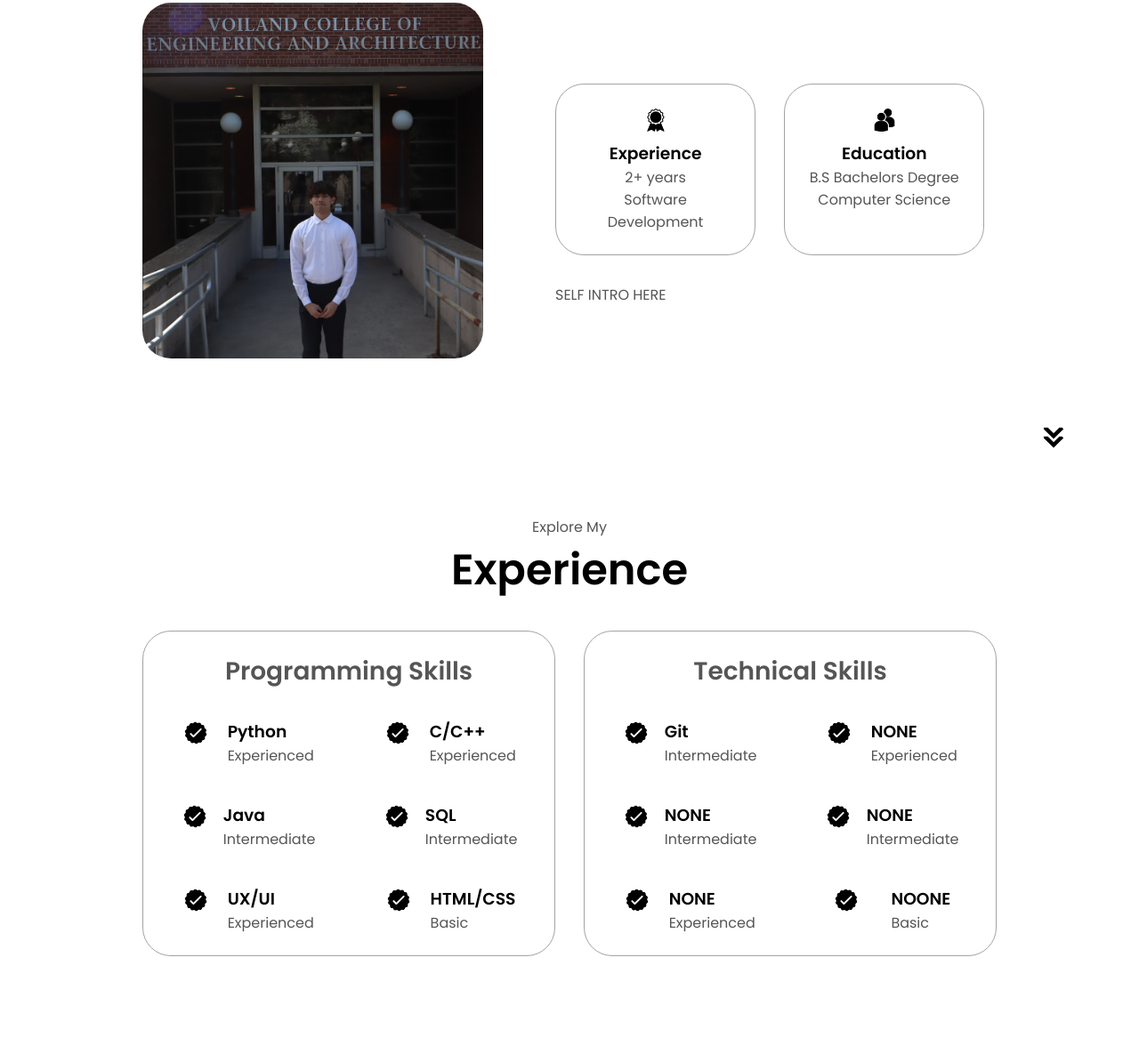
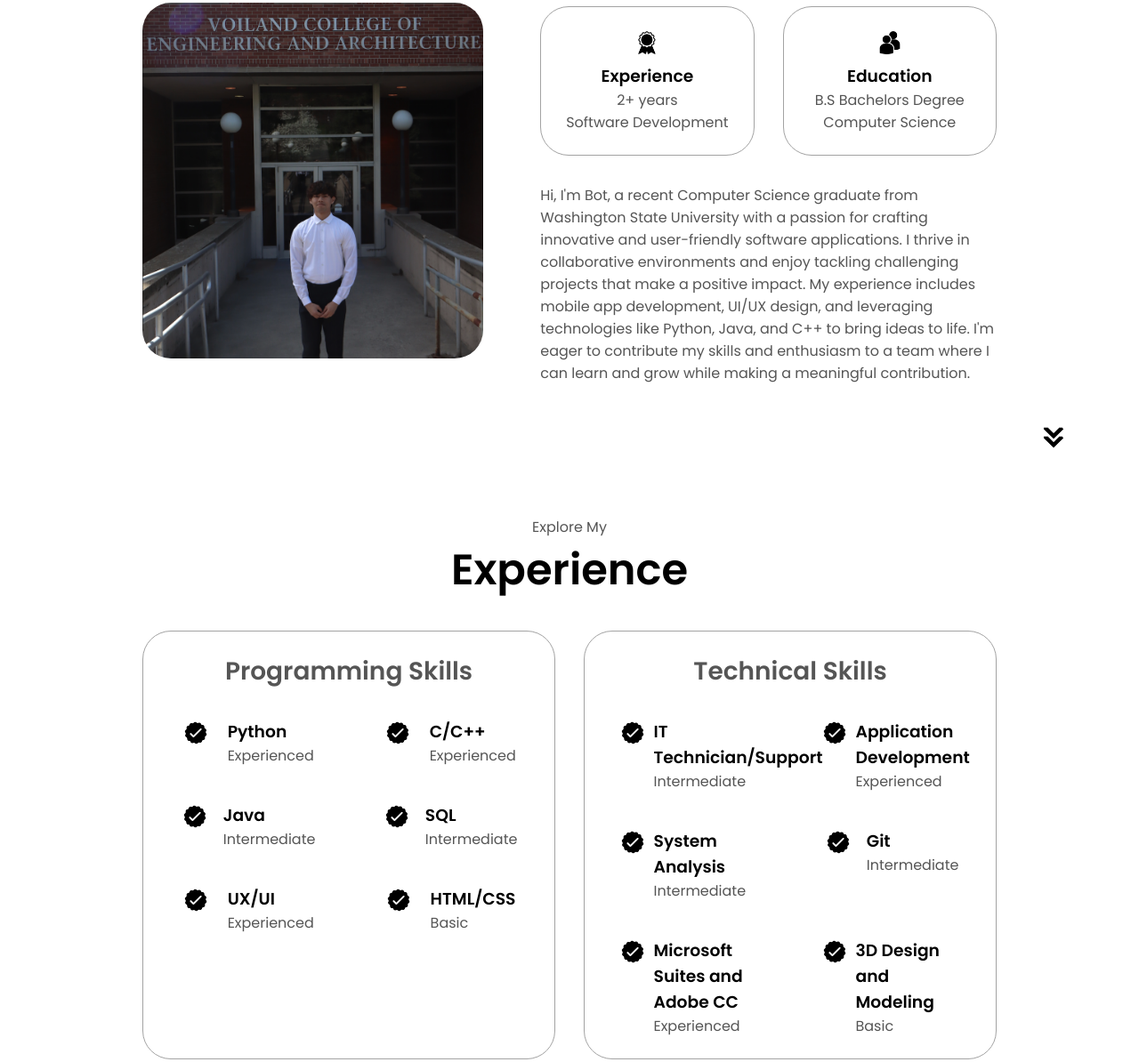
Before and after one commit to WBotCS/my-website-portfolio-, a plain HTML site: page index.html in a window 1280 px wide. Shown: the part 996-2190 px from the top of the page at 89% size. Drawn offline with Linux system fonts and the light colour scheme.

Commit message:
adding detail for the html page

```diff
--- a/index.html
+++ b/index.html
@@ -103,7 +103,10 @@
                     </div>
                     <div class="text-container">
                         <p>
-                            SELF INTRO HERE
+                            Hi, I'm Bot, a recent Computer Science graduate from Washington State University with a passion for crafting innovative and user-friendly software applications.
+                            I thrive in collaborative environments and enjoy tackling challenging projects that make a positive impact.
+                            My experience includes mobile app development, UI/UX design, and leveraging technologies like Python, Java, and C++ to bring ideas to life.
+                            I'm eager to contribute my skills and enthusiasm to a team where I can learn and grow while making a meaningful contribution.
                         </p>
                     </div>
                 </div>
@@ -194,6 +197,36 @@
                                 class="icon"
                                 />
                                 <div>
+                                    <h3>IT Technician/Support</h3>
+                                    <p>Intermediate</p>
+                                </div>
+                            </article>
+                            <article>
+                                <img src="./assets/checkmark.png"
+                                alt="Experience icon"
+                                class="icon"
+                                />
+                                <div>
+                                    <h3>Application Development</h3>
+                                    <p>Experienced</p>
+                                </div>
+                            </article>
+                            <article>
+                                <img src="./assets/checkmark.png"
+                                alt="Experience icon"
+                                class="icon"
+                                />
+                                <div>
+                                    <h3>System Analysis</h3>
+                                    <p>Intermediate</p>
+                                </div>
+                            </article>
+                            <article>
+                                <img src="./assets/checkmark.png"
+                                alt="Experience icon"
+                                class="icon"
+                                />
+                                <div>
                                     <h3>Git</h3>
                                     <p>Intermediate</p>
                                 </div>
@@ -204,7 +237,7 @@
                                 class="icon"
                                 />
                                 <div>
-                                    <h3>NONE</h3>
+                                    <h3>Microsoft Suites and Adobe CC</h3>
                                     <p>Experienced</p>
                                 </div>
                             </article>
@@ -214,37 +247,7 @@
                                 class="icon"
                                 />
                                 <div>
-                                    <h3>NONE</h3>
-                                    <p>Intermediate</p>
-                                </div>
-                            </article>
-                            <article>
-                                <img src="./assets/checkmark.png"
-                                alt="Experience icon"
-                                class="icon"
-                                />
-                                <div>
-                                    <h3>NONE</h3>
-                                    <p>Intermediate</p>
-                                </div>
-                            </article>
-                            <article>
-                                <img src="./assets/checkmark.png"
-                                alt="Experience icon"
-                                class="icon"
-                                />
-                                <div>
-                                    <h3>NONE</h3>
-                                    <p>Experienced</p>
-                                </div>
-                            </article>
-                            <article>
-                                <img src="./assets/checkmark.png"
-                                alt="Experience icon"
-                                class="icon"
-                                />
-                                <div>
-                                    <h3>NOONE</h3>
+                                    <h3>3D Design and Modeling</h3>
                                     <p>Basic</p>
                                 </div>
                             </article>
```
